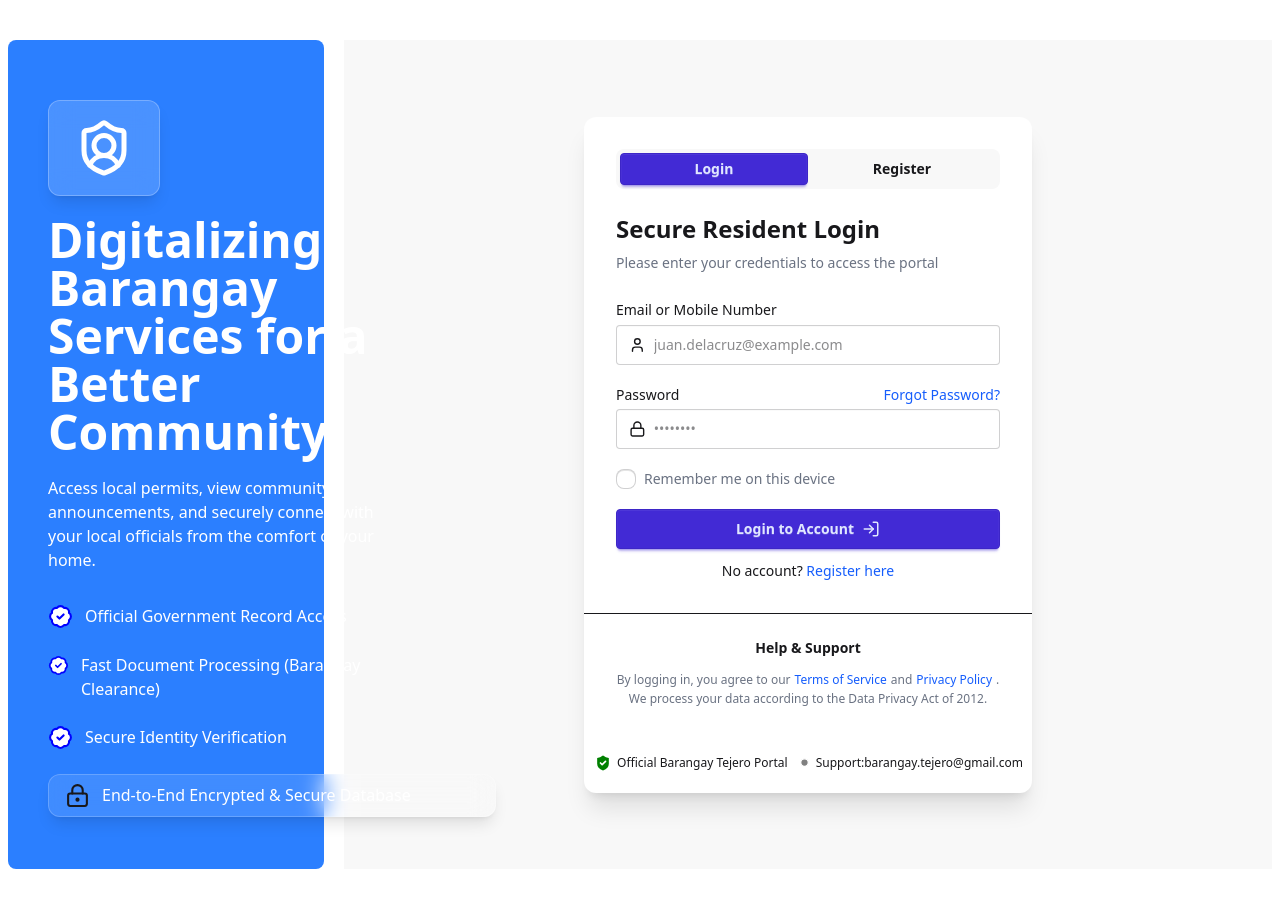
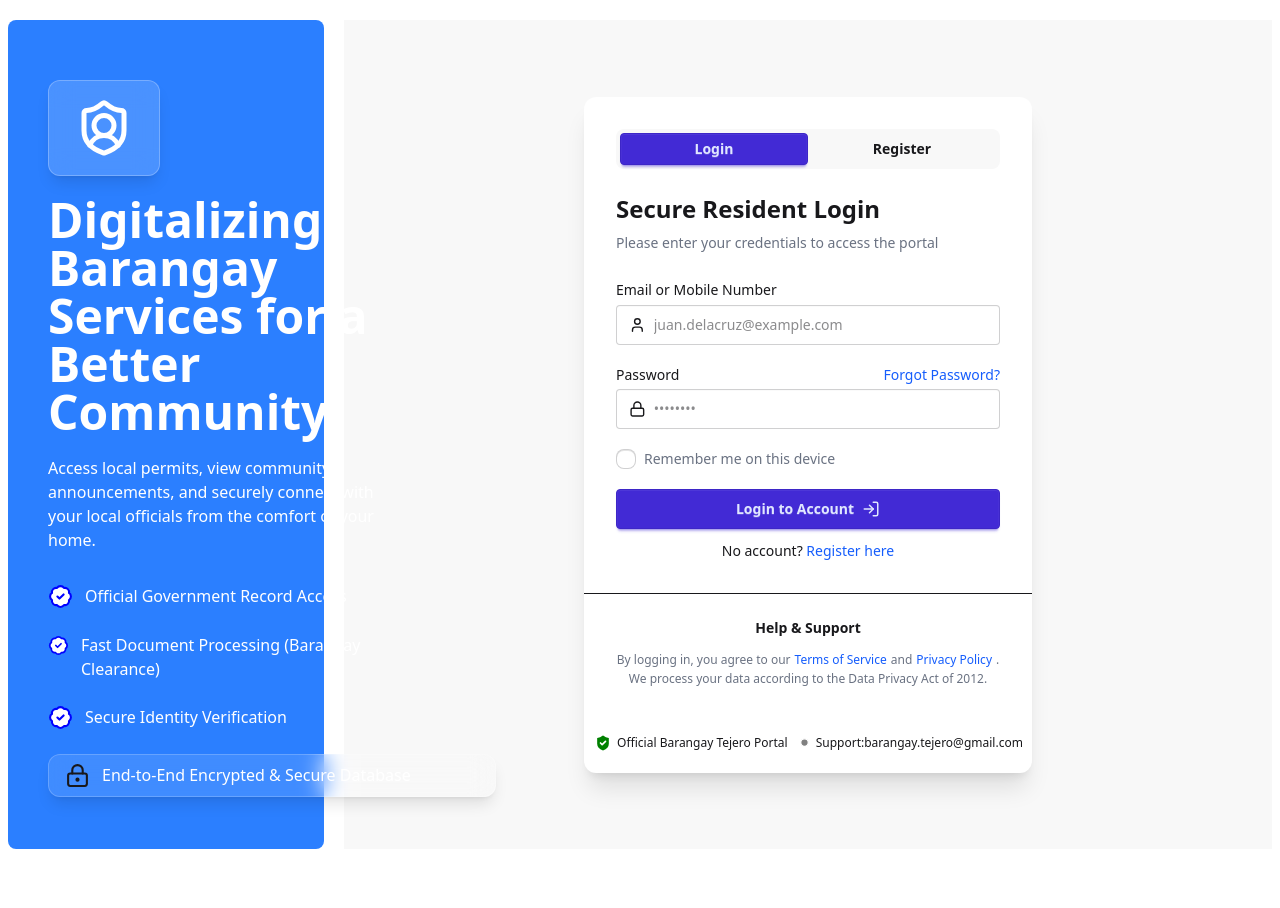
Before and after one commit to Hiiex09/BIPS, a React (Vite) app in the folder client/: page /login in a window 1280 px wide. After the commit the page ends 849 px from the top, so only its background shows below. Built offline with nearby package versions, Linux system fonts and the light colour scheme.

Commit message:
chore: adjusted top

```diff
--- a/client/src/pages/Login.jsx
+++ b/client/src/pages/Login.jsx
@@ -16,7 +16,7 @@ const Login = () => {
   const [mode, setMode] = useState("login");
 
   return (
-    <div className="flex w-full flex-col lg:flex-row gap-5 py-10 px-2">
+    <div className="flex w-full flex-col lg:flex-row gap-5 pt-5 px-2">
       <div className="card bg-blue-500 rounded-box grid min-h place-items-center w-1/4">
         <div className="p-10">
           <div className="w-1/4 h-24 rounded-xl flex items-center justify-center backdrop-blur-md bg-white/15 border border-white/25 shadow-lg my-5">
--- a/client/src/pages/Signup.jsx
+++ b/client/src/pages/Signup.jsx
@@ -14,7 +14,7 @@ export const Signup = () => {
   const [mode, setMode] = useState("signup");
 
   return (
-    <div className="flex w-full flex-col lg:flex-row gap-5 py-10 px-2">
+    <div className="flex w-full flex-col lg:flex-row gap-5 pt-5 px-2">
       {/* LEFT INFO PANEL */}
       <div className="card bg-blue-500 rounded-box grid min-h place-items-center w-1/4">
         <div className="p-10">
```
